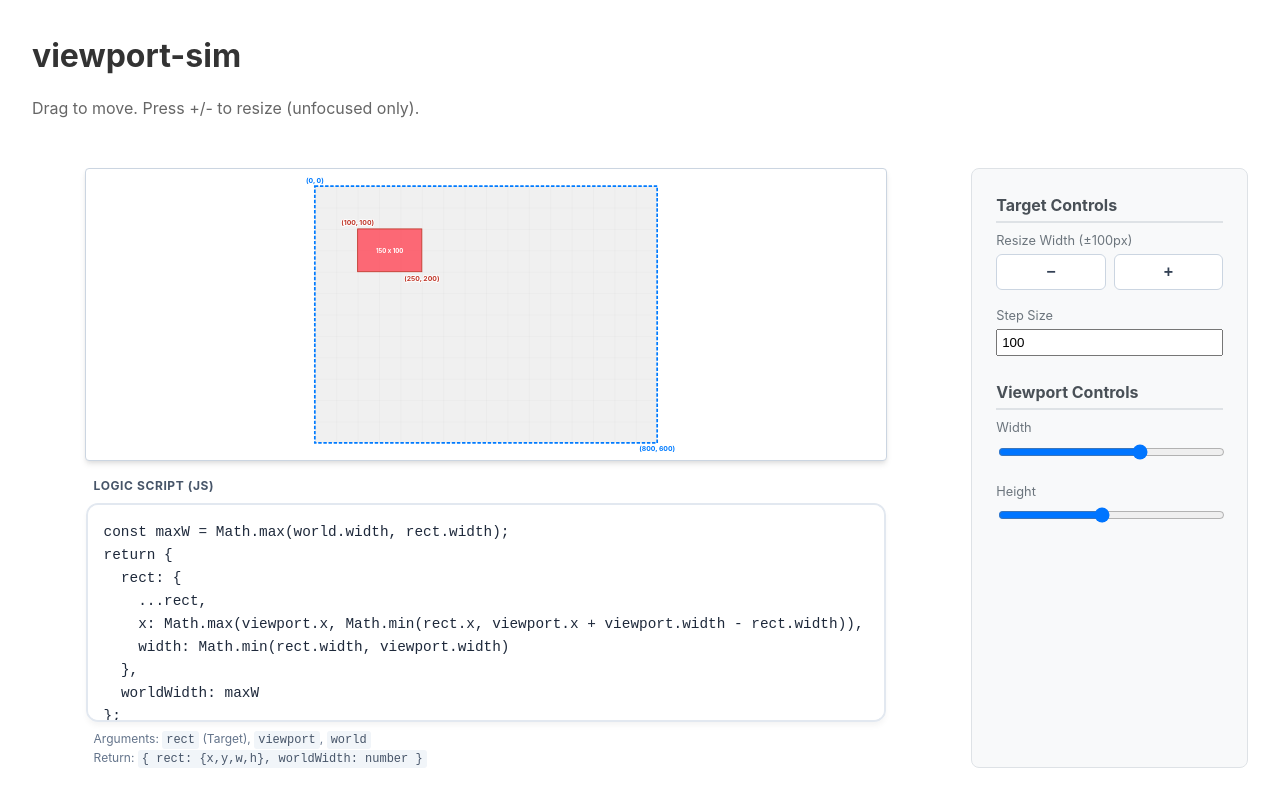
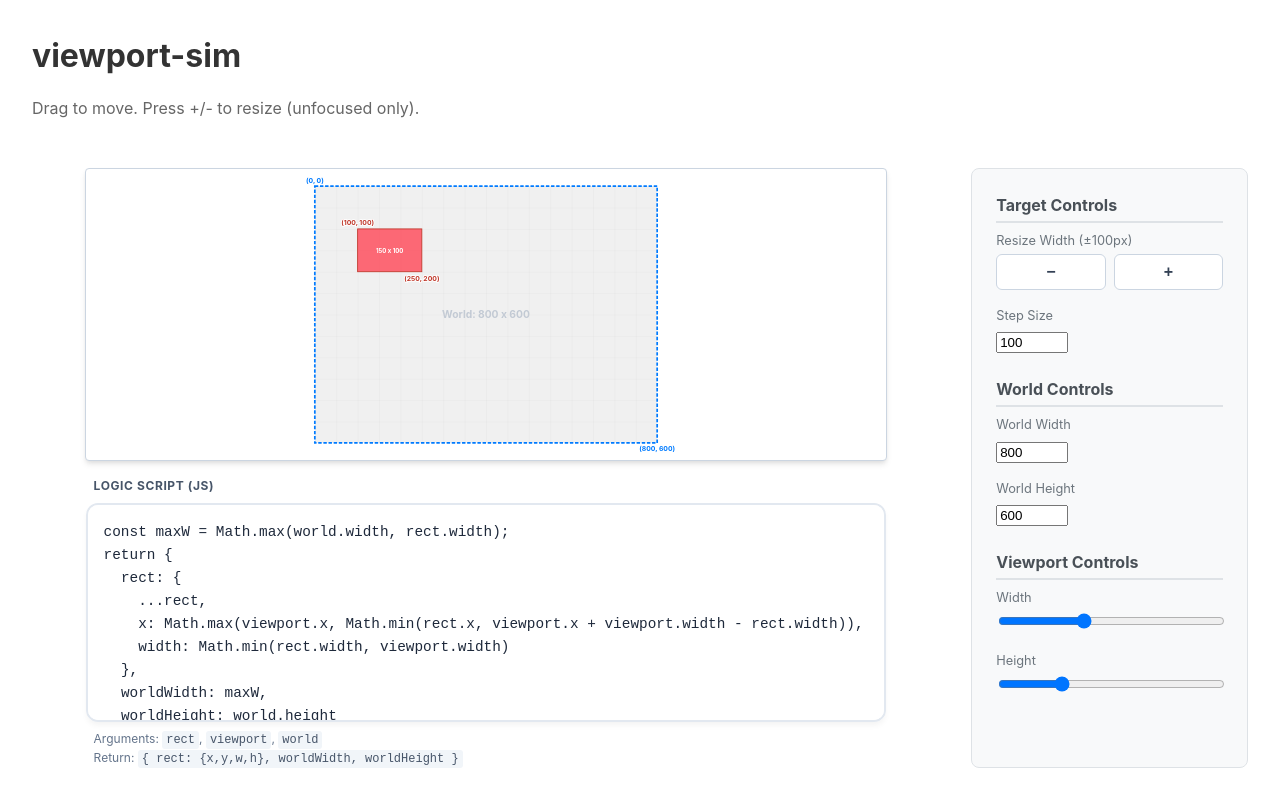
Before and after one commit to dangan-dev/rect-sim, a React (Vite) app: page / in a window 1280 px wide. Built offline with nearby package versions, Linux system fonts and the light colour scheme.

Commit message:
ワールドのサイズ表示とリファクタ

```diff
--- a/src/App.tsx
+++ b/src/App.tsx
@@ -1,4 +1,4 @@
-import { useState, useEffect, useCallback } from 'react'
+import { useState, useEffect, useCallback, useRef } from 'react'
 import './App.css'
 
 interface Rect {
@@ -9,8 +9,11 @@ interface Rect {
 }
 
 function App() {
-  // 仮想ウィンドウ（ワールド）のサイズ
-  const [worldSize, setWorldSize] = useState({ width: 800, height: 600 });
+  // シミュレーションの状態を一つにまとめて管理（サクサク動くように！）
+  const [state, setState] = useState({
+    worldSize: { width: 800, height: 600 },
+    targetRect: { x: 100, y: 100, width: 150, height: 100 }
+  });
 
   // ビューポートの状態
   const [viewport, setViewport] = useState<Rect>({
@@ -20,22 +23,14 @@ function App() {
     height: 600
   });
 
-  // 操作対象の矩形（ターゲット）の状態
-  const [targetRect, setTargetRect] = useState<Rect>({
-    x: 100,
-    y: 100,
-    width: 150,
-    height: 100
-  });
-
   // ドラッグ操作の状態
   const [isDragging, setIsDragging] = useState(false);
-  const [dragOffset, setDragOffset] = useState({ x: 0, y: 0 });
+  const dragOffsetRef = useRef({ x: 0, y: 0 }); // ドラッグのオフセットをRefで保持
 
   // リサイズ時の増分（ステップ）
   const [resizeStep, setResizeStep] = useState(100);
 
-  // ユーザー定義のスクリプト（数式）
+  // ユーザー定義のスクリプト
   const [script, setScript] = useState<string>(`const maxW = Math.max(world.width, rect.width);
 return {
   rect: {
@@ -43,62 +38,71 @@ return {
     x: Math.max(viewport.x, Math.min(rect.x, viewport.x + viewport.width - rect.width)),
     width: Math.min(rect.width, viewport.width)
   },
-  worldWidth: maxW
+  worldWidth: maxW,
+  worldHeight: world.height
 };`);
   const [scriptError, setScriptError] = useState<string | null>(null);
 
-  // スクリプトを適用して矩形とワールド幅を補正する関数
-  const applyScript = useCallback((rect: Rect, vp: Rect): { rect: Rect, worldWidth: number } => {
+  // スクリプトを適用する純粋な関数
+  const applyScriptInternal = useCallback((rect: Rect, vp: Rect, world: {width: number, height: number}, currentScript: string) => {
     try {
-      const fn = new Function('rect', 'viewport', 'world', script);
-      const result = fn(rect, vp, { width: worldSize.width });
+      const fn = new Function('rect', 'viewport', 'world', currentScript);
+      const result = fn(rect, vp, world);
 
-      if (result && result.rect && typeof result.worldWidth === 'number') {
-        const r = result.rect;
-        if (typeof r.x === 'number' && typeof r.y === 'number' &&
-            typeof r.width === 'number' && typeof r.height === 'number') {
-          setScriptError(null);
-          return { rect: r, worldWidth: result.worldWidth };
-        }
+      let ww = world.width;
+      let wh = world.height;
+      let r = rect;
+
+      if (result) {
+        if (typeof result.worldWidth === 'number') ww = result.worldWidth;
+        if (typeof result.worldHeight === 'number') wh = result.worldHeight;
+        if (result.rect && typeof result.rect.x === 'number') r = result.rect;
       }
-      throw new Error("Invalid return. Expected { rect: {x,y,w,h}, worldWidth: number }");
+
+      return { rect: r, worldWidth: ww, worldHeight: wh, error: null };
     } catch (err) {
-      setScriptError(err instanceof Error ? err.message : String(err));
-      return { rect, worldWidth: worldSize.width };
+      return { rect, worldWidth: world.width, worldHeight: world.height, error: err instanceof Error ? err.message : String(err) };
     }
-  }, [script, worldSize.width]);
+  }, []);
+
+  // 状態を更新するコアロジック（常に最新の state を使うように functional update を使用）
+  const updateSim = useCallback((proposedRect: Rect) => {
+    setState(prev => {
+      const { rect, worldWidth, worldHeight, error } = applyScriptInternal(proposedRect, viewport, prev.worldSize, script);
+      setScriptError(error);
+      return {
+        targetRect: rect,
+        worldSize: { width: worldWidth, height: worldHeight }
+      };
+    });
+  }, [applyScriptInternal, viewport, script]);
 
   // 手動リサイズ関数
   const handleResize = useCallback((delta: number) => {
-    setTargetRect(prev => {
-      const newWidth = Math.max(10, prev.width + delta);
-      const diff = prev.width - newWidth;
-      const next = {
-        ...prev,
-        x: prev.x + (diff / 2),
+    setState(prev => {
+      const newWidth = Math.max(10, prev.targetRect.width + delta);
+      const diff = prev.targetRect.width - newWidth;
+      const proposed = {
+        ...prev.targetRect,
+        x: prev.targetRect.x + (diff / 2),
         width: newWidth
       };
-      const { rect: updatedRect, worldWidth } = applyScript(next, viewport);
-      setWorldSize(prevWorld => ({ ...prevWorld, width: worldWidth }));
-      return updatedRect;
+      const { rect, worldWidth, worldHeight, error } = applyScriptInternal(proposed, viewport, prev.worldSize, script);
+      setScriptError(error);
+      return {
+        targetRect: rect,
+        worldSize: { width: worldWidth, height: worldHeight }
+      };
     });
-  }, [applyScript, viewport]);
+  }, [applyScriptInternal, viewport, script]);
 
-  // キーボード操作 (+ / - キー)
+  // キーボード操作
   useEffect(() => {
     const handleKeyDown = (e: KeyboardEvent) => {
-      // 入力欄にフォーカスがある時は無視するガード
-      if (document.activeElement?.tagName === 'TEXTAREA' || document.activeElement?.tagName === 'INPUT') {
-        return;
-      }
-
-      if (e.key === '+' || e.key === '=') {
-        handleResize(resizeStep);
-      } else if (e.key === '-' || e.key === '_') {
-        handleResize(-resizeStep);
-      }
+      if (document.activeElement?.tagName === 'TEXTAREA' || document.activeElement?.tagName === 'INPUT') return;
+      if (e.key === '+' || e.key === '=') handleResize(resizeStep);
+      else if (e.key === '-' || e.key === '_') handleResize(-resizeStep);
     };
-
     window.addEventListener('keydown', handleKeyDown);
     return () => window.removeEventListener('keydown', handleKeyDown);
   }, [resizeStep, handleResize]);
@@ -114,10 +118,10 @@ return {
     const transformedPoint = point.matrixTransform(svg.getScreenCTM()?.inverse());
 
     setIsDragging(true);
-    setDragOffset({
-      x: transformedPoint.x - targetRect.x,
-      y: transformedPoint.y - targetRect.y
-    });
+    dragOffsetRef.current = {
+      x: transformedPoint.x - state.targetRect.x,
+      y: transformedPoint.y - state.targetRect.y
+    };
   };
 
   // ドラッグ中
@@ -132,24 +136,25 @@ return {
     point.y = e.clientY;
     const transformedPoint = point.matrixTransform(svg.getScreenCTM()?.inverse());
 
-    setTargetRect(_ => {
-      const next = {
-        ...targetRect,
-        x: transformedPoint.x - dragOffset.x,
-        y: transformedPoint.y - dragOffset.y
+    setState(prev => {
+      const proposed = {
+        ...prev.targetRect,
+        x: transformedPoint.x - dragOffsetRef.current.x,
+        y: transformedPoint.y - dragOffsetRef.current.y
       };
-      const { rect: updatedRect, worldWidth } = applyScript(next, viewport);
-      setWorldSize(prevWorld => ({ ...prevWorld, width: worldWidth }));
-      return updatedRect;
+      const { rect, worldWidth, worldHeight, error } = applyScriptInternal(proposed, viewport, prev.worldSize, script);
+      setScriptError(error);
+      return {
+        targetRect: rect,
+        worldSize: { width: worldWidth, height: worldHeight }
+      };
     });
-  }, [isDragging, dragOffset, viewport, applyScript, targetRect]);
+  }, [isDragging, viewport, script, applyScriptInternal]);
 
-  // スクリプトが変更された時にも即座に適用
+  // スクリプトやViewportが変更された時にも即座に適用
   useEffect(() => {
-    const { rect: updatedRect, worldWidth } = applyScript(targetRect, viewport);
-    setTargetRect(updatedRect);
-    setWorldSize(prevWorld => ({ ...prevWorld, width: worldWidth }));
-  }, [script, viewport, applyScript]);
+    updateSim(state.targetRect);
+  }, [script, viewport]); // state.targetRect は依存関係から外して、変更時のみ反応させる
 
   // ドラッグ終了
   const handleMouseUp = useCallback(() => {
@@ -180,11 +185,25 @@ return {
       <div className="main-layout">
         <div className="stage-container">
           <svg
-            viewBox={`-40 -40 ${worldSize.width + 80} ${worldSize.height + 80}`}
+            viewBox={`-40 -40 ${state.worldSize.width + 80} ${state.worldSize.height + 80}`}
             className="world-svg"
           >
             {/* 仮想ワールドの背景 */}
-            <rect x="0" y="0" width={worldSize.width} height={worldSize.height} fill="#f0f0f0" />
+            <rect x="0" y="0" width={state.worldSize.width} height={state.worldSize.height} fill="#f0f0f0" />
+
+            {/* 仮想ワールドのサイズ表示 (中心) */}
+            <text
+              x={state.worldSize.width / 2}
+              y={state.worldSize.height / 2}
+              fill="#94a3b8"
+              fontSize="24"
+              fontWeight="bold"
+              textAnchor="middle"
+              dominantBaseline="central"
+              style={{ pointerEvents: 'none', opacity: 0.5 }}
+            >
+              World: {Math.round(state.worldSize.width)} x {Math.round(state.worldSize.height)}
+            </text>
 
             {/* グリッド (オプション) */}
             <defs>
@@ -192,7 +211,7 @@ return {
                 <path d="M 50 0 L 0 0 0 50" fill="none" stroke="#ddd" strokeWidth="1" />
               </pattern>
             </defs>
-            <rect x="0" y="0" width={worldSize.width} height={worldSize.height} fill="url(#grid)" />
+            <rect x="0" y="0" width={state.worldSize.width} height={state.worldSize.height} fill="url(#grid)" />
 
             {/* ビューポートのインジケーター */}
             <rect
@@ -206,91 +225,34 @@ return {
               strokeDasharray="8,4"
             />
 
-            {/* 垂直スクロールバー (仮想) */}
-            {worldSize.height > viewport.height && (
+            {/* スクロールバー */}
+            {state.worldSize.height > viewport.height && (
               <g className="scrollbar-v">
-                {/* トラック */}
-                <rect
-                  x={viewport.x + viewport.width - 12}
-                  y={viewport.y + 4}
-                  width={8}
-                  height={viewport.height - 8}
-                  fill="#cbd5e1"
-                  fillOpacity="0.3"
-                  rx="4"
-                />
-                {/* つまみ */}
-                <rect
-                  x={viewport.x + viewport.width - 11}
-                  y={viewport.y + 4 + (viewport.y / worldSize.height) * (viewport.height - 8)}
-                  width={6}
-                  height={(viewport.height / worldSize.height) * (viewport.height - 8)}
-                  fill="#64748b"
-                  fillOpacity="0.6"
-                  rx="3"
-                />
+                <rect x={viewport.x + viewport.width - 12} y={viewport.y + 4} width={8} height={viewport.height - 8} fill="#cbd5e1" fillOpacity="0.3" rx="4" />
+                <rect x={viewport.x + viewport.width - 11} y={viewport.y + 4 + (viewport.y / state.worldSize.height) * (viewport.height - 8)} width={6} height={(viewport.height / state.worldSize.height) * (viewport.height - 8)} fill="#64748b" fillOpacity="0.6" rx="3" />
+              </g>
+            )}
+            {state.worldSize.width > viewport.width && (
+              <g className="scrollbar-h">
+                <rect x={viewport.x + 4} y={viewport.y + viewport.height - 12} width={viewport.width - 8} height={8} fill="#cbd5e1" fillOpacity="0.3" rx="4" />
+                <rect x={viewport.x + 4 + (viewport.x / state.worldSize.width) * (viewport.width - 8)} y={viewport.y + viewport.height - 11} width={(viewport.width / state.worldSize.width) * (viewport.width - 8)} height={6} fill="#64748b" fillOpacity="0.6" rx="3" />
               </g>
             )}
 
-            {/* 水平スクロールバー (仮想) */}
-            {worldSize.width > viewport.width && (
-              <g className="scrollbar-h">
-                {/* トラック */}
-                <rect
-                  x={viewport.x + 4}
-                  y={viewport.y + viewport.height - 12}
-                  width={viewport.width - 8}
-                  height={8}
-                  fill="#cbd5e1"
-                  fillOpacity="0.3"
-                  rx="4"
-                />
-                {/* つまみ */}
-                <rect
-                  x={viewport.x + 4 + (viewport.x / worldSize.width) * (viewport.width - 8)}
-                  y={viewport.y + viewport.height - 11}
-                  width={(viewport.width / worldSize.width) * (viewport.width - 8)}
-                  height={6}
-                  fill="#64748b"
-                  fillOpacity="0.6"
-                  rx="3"
-                />
-              </g>
-            )}
-
-            {/* 左上の座標 */}
-            <text
-              x={viewport.x}
-              y={viewport.y-12}
-              fill="#007bff"
-              fontSize="16"
-              fontWeight="bold"
-              textAnchor="middle"
-              dominantBaseline="central"
-              style={{ paintOrder: 'stroke', stroke: 'white', strokeWidth: '4px' }}
-            >
+            {/* ビューポート座標 */}
+            <text x={viewport.x} y={viewport.y-12} fill="#007bff" fontSize="16" fontWeight="bold" textAnchor="middle" dominantBaseline="central" style={{ paintOrder: 'stroke', stroke: 'white', strokeWidth: '4px' }}>
               ({Math.round(viewport.x)}, {Math.round(viewport.y)})
             </text>
-            {/* 右下の座標 */}
-            <text
-              x={viewport.x + viewport.width}
-              y={viewport.y + viewport.height+12}
-              fill="#007bff"
-              fontSize="16"
-              fontWeight="bold"
-              textAnchor="middle"
-              dominantBaseline="central"
-              style={{ paintOrder: 'stroke', stroke: 'white', strokeWidth: '4px' }}
-            >
+            <text x={viewport.x + viewport.width} y={viewport.y + viewport.height+12} fill="#007bff" fontSize="16" fontWeight="bold" textAnchor="middle" dominantBaseline="central" style={{ paintOrder: 'stroke', stroke: 'white', strokeWidth: '4px' }}>
               ({Math.round(viewport.x + viewport.width)}, {Math.round(viewport.y + viewport.height)})
             </text>
 
             {/* 操作対象の矩形 */}
             <rect
-              x={targetRect.x}
-              y={targetRect.y}
-              width={targetRect.width}
-              height={targetRect.height}
+              x={state.targetRect.x}
+              y={state.targetRect.y}
+              width={state.targetRect.width}
+              height={state.targetRect.height}
               fill="#ff4757"
               fillOpacity="0.8"
               stroke="#c0392b"
@@ -299,43 +261,15 @@ return {
               onMouseDown={handleMouseDown}
             />
             {/* Target Rect サイズ表示 (中心) */}
-            <text
-              x={targetRect.x + targetRect.width / 2}
-              y={targetRect.y + targetRect.height / 2}
-              fill="#ffffff"
-              fontSize="14"
-              fontWeight="bold"
-              textAnchor="middle"
-              dominantBaseline="central"
-              style={{ pointerEvents: 'none' }}
-            >
-              {Math.round(targetRect.width)} x {Math.round(targetRect.height)}
+            <text x={state.targetRect.x + state.targetRect.width / 2} y={state.targetRect.y + state.targetRect.height / 2} fill="#ffffff" fontSize="14" fontWeight="bold" textAnchor="middle" dominantBaseline="central" style={{ pointerEvents: 'none' }}>
+              {Math.round(state.targetRect.width)} x {Math.round(state.targetRect.height)}
             </text>
-            {/* Target Rect 左上の座標 */}
-            <text
-              x={targetRect.x}
-              y={targetRect.y - 15}
-              fill="#c0392b"
-              fontSize="16"
-              fontWeight="bold"
-              textAnchor="middle"
-              dominantBaseline="central"
-              style={{ pointerEvents: 'none', paintOrder: 'stroke', stroke: 'white', strokeWidth: '4px' }}
-            >
-              ({Math.round(targetRect.x)}, {Math.round(targetRect.y)})
+            {/* Target Rect 座標 */}
+            <text x={state.targetRect.x} y={state.targetRect.y - 15} fill="#c0392b" fontSize="16" fontWeight="bold" textAnchor="middle" dominantBaseline="central" style={{ pointerEvents: 'none', paintOrder: 'stroke', stroke: 'white', strokeWidth: '4px' }}>
+              ({Math.round(state.targetRect.x)}, {Math.round(state.targetRect.y)})
             </text>
-            {/* Target Rect 右下の座標 */}
-            <text
-              x={targetRect.x + targetRect.width}
-              y={targetRect.y + targetRect.height + 15}
-              fill="#c0392b"
-              fontSize="16"
-              fontWeight="bold"
-              textAnchor="middle"
-              dominantBaseline="central"
-              style={{ pointerEvents: 'none', paintOrder: 'stroke', stroke: 'white', strokeWidth: '4px' }}
-            >
-              ({Math.round(targetRect.x + targetRect.width)}, {Math.round(targetRect.y + targetRect.height)})
+            <text x={state.targetRect.x + state.targetRect.width} y={state.targetRect.y + state.targetRect.height + 15} fill="#c0392b" fontSize="16" fontWeight="bold" textAnchor="middle" dominantBaseline="central" style={{ pointerEvents: 'none', paintOrder: 'stroke', stroke: 'white', strokeWidth: '4px' }}>
+              ({Math.round(state.targetRect.x + state.targetRect.width)}, {Math.round(state.targetRect.y + state.targetRect.height)})
             </text>
           </svg>
 
@@ -349,11 +283,11 @@ return {
                 value={script}
                 onChange={(e) => setScript(e.target.value)}
                 spellCheck="false"
-                placeholder="return { rect, worldWidth: 800 };"
+                placeholder="return { rect, worldWidth: 800, worldHeight: 600 };"
               />
               <div className="script-footer">
-                Arguments: <code>rect</code> (Target), <code>viewport</code>, <code>world</code><br />
-                Return: <code>{`{ rect: {x,y,w,h}, worldWidth: number }`}</code>
+                Arguments: <code>rect</code>, <code>viewport</code>, <code>world</code><br />
+                Return: <code>{`{ rect: {x,y,w,h}, worldWidth, worldHeight }`}</code>
               </div>
             </div>
           </div>
@@ -371,12 +305,19 @@ return {
             </div>
             <div className="control-group">
               <label>Step Size</label>
-              <input
-                type="number" min="1" max="100"
-                value={resizeStep}
-                onChange={(e) => setResizeStep(Number(e.target.value) || 1)}
-                style={{ width: '100%', boxSizing: 'border-box', padding: '4px' }}
-              />
+              <input type="number" min="1" max="1000" value={resizeStep} onChange={(e) => setResizeStep(Number(e.target.value) || 1)} />
+            </div>
+          </section>
+
+          <section>
+            <h3>World Controls</h3>
+            <div className="control-group">
+              <label>World Width</label>
+              <input type="number" min="100" max="5000" value={state.worldSize.width} onChange={(e) => setState(prev => ({ ...prev, worldSize: { ...prev.worldSize, width: Number(e.target.value) || 100 } }))} />
+            </div>
+            <div className="control-group">
+              <label>World Height</label>
+              <input type="number" min="100" max="5000" value={state.worldSize.height} onChange={(e) => setState(prev => ({ ...prev, worldSize: { ...prev.worldSize, height: Number(e.target.value) || 100 } }))} />
             </div>
           </section>
 
@@ -384,35 +325,11 @@ return {
             <h3>Viewport Controls</h3>
             <div className="control-group">
               <label>Width</label>
-              <input
-                type="range" min="100" max="1200"
-                value={viewport.width}
-                onChange={(e) => setViewport(prev => {
-                  const newWidth = parseInt(e.target.value);
-                  const diff = prev.width - newWidth;
-                  return {
-                    ...prev,
-                    x: prev.x + (diff / 2),
-                    width: newWidth
-                  };
-                })}
-              />
+              <input type="range" min="100" max="2000" value={viewport.width} onChange={(e) => setViewport(prev => ({ ...prev, width: parseInt(e.target.value) }))} />
             </div>
             <div className="control-group">
               <label>Height</label>
-              <input
-                type="range" min="100" max="1200"
-                value={viewport.height}
-                onChange={(e) => setViewport(prev => {
-                  const newHeight = parseInt(e.target.value);
-                  const diff = prev.height - newHeight;
-                  return {
-                    ...prev,
-                    y: prev.y + (diff / 2),
-                    height: newHeight
-                  };
-                })}
-              />
+              <input type="range" min="100" max="2000" value={viewport.height} onChange={(e) => setViewport(prev => ({ ...prev, height: parseInt(e.target.value) }))} />
             </div>
           </section>
         </aside>
```
